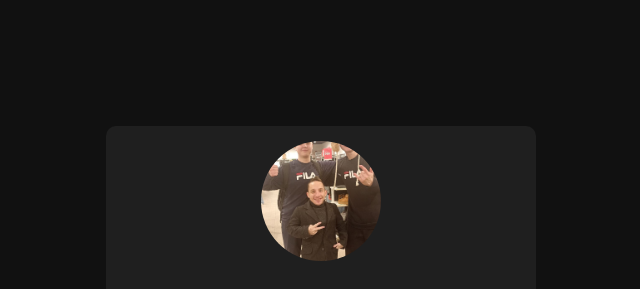
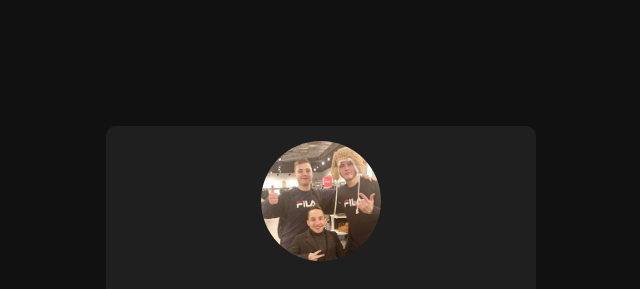
Before and after one commit to Ivan4el/my-project1, a plain HTML site: page index.html in a window 1280 px wide. Shown: the top 289 px of the page, without its empty margins (319-959 px from the left). Drawn offline with Linux system fonts and the light colour scheme.

Commit message:
Update style.css

```diff
--- a/style.css
+++ b/style.css
@@ -28,6 +28,7 @@ img{
     height: 120px;
     border-radius: 80px;
     object-fit: cover;
+    object-position: 0 -45px;
 }
 
 body {
```
